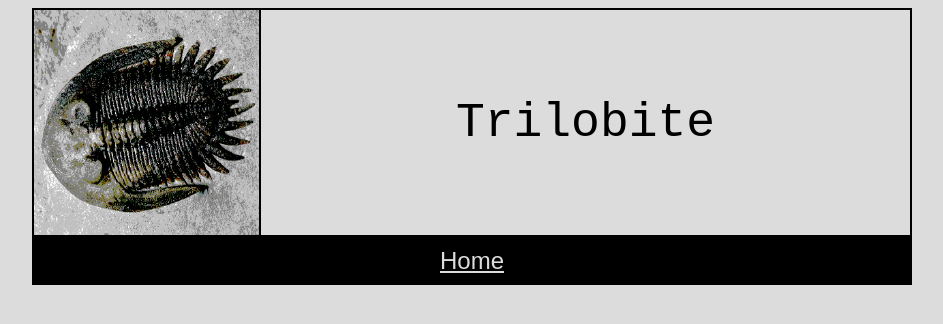
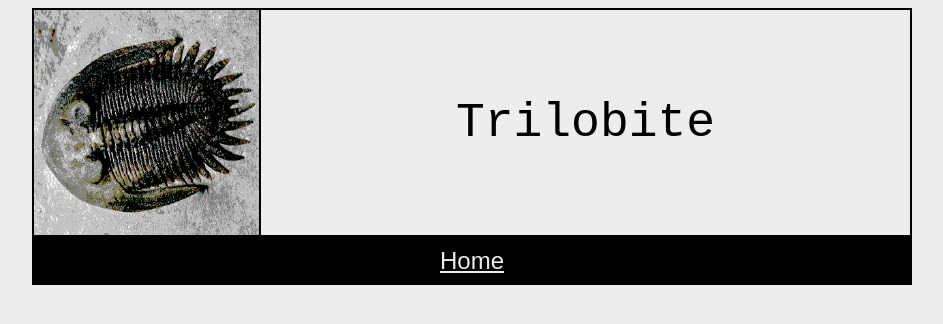
Before and after one commit to trilobite-poetry/trilobite-poetry.github.io, a Jekyll site: the page built from past.md, in a window 1280 px wide. Shown: the top 324 px of the page, without its empty margins (168-1111 px from the left). Built offline with Jekyll 4.4.1, drawn with Linux system fonts in a browser that asks for light colours.

Commit message:
Slightly lighter grey

```diff
--- a/_sass/colors.scss
+++ b/_sass/colors.scss
@@ -9,19 +9,19 @@ header {
 }
 
 body {
-  background-color: gainsboro;
+  background-color: #ededed;
 }
 
 nav {
-  color: gainsboro;
+  color: #ededed;
   background-color: black;
 }
 
 nav a {
-  color: gainsboro;
+  color: #ededed;
 }
 
 nav a:hover {
-  background-color: gainsboro;
+  background-color: #ededed;
   color: black;
 }
```
